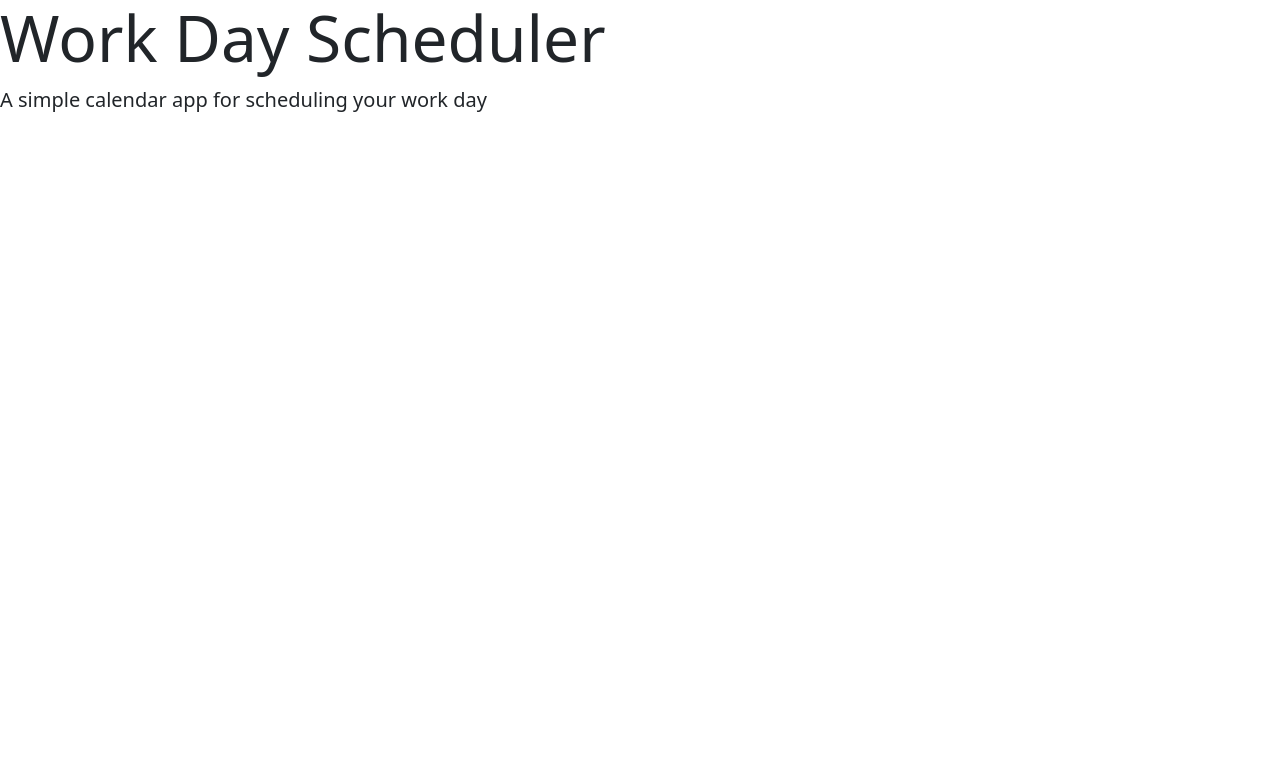
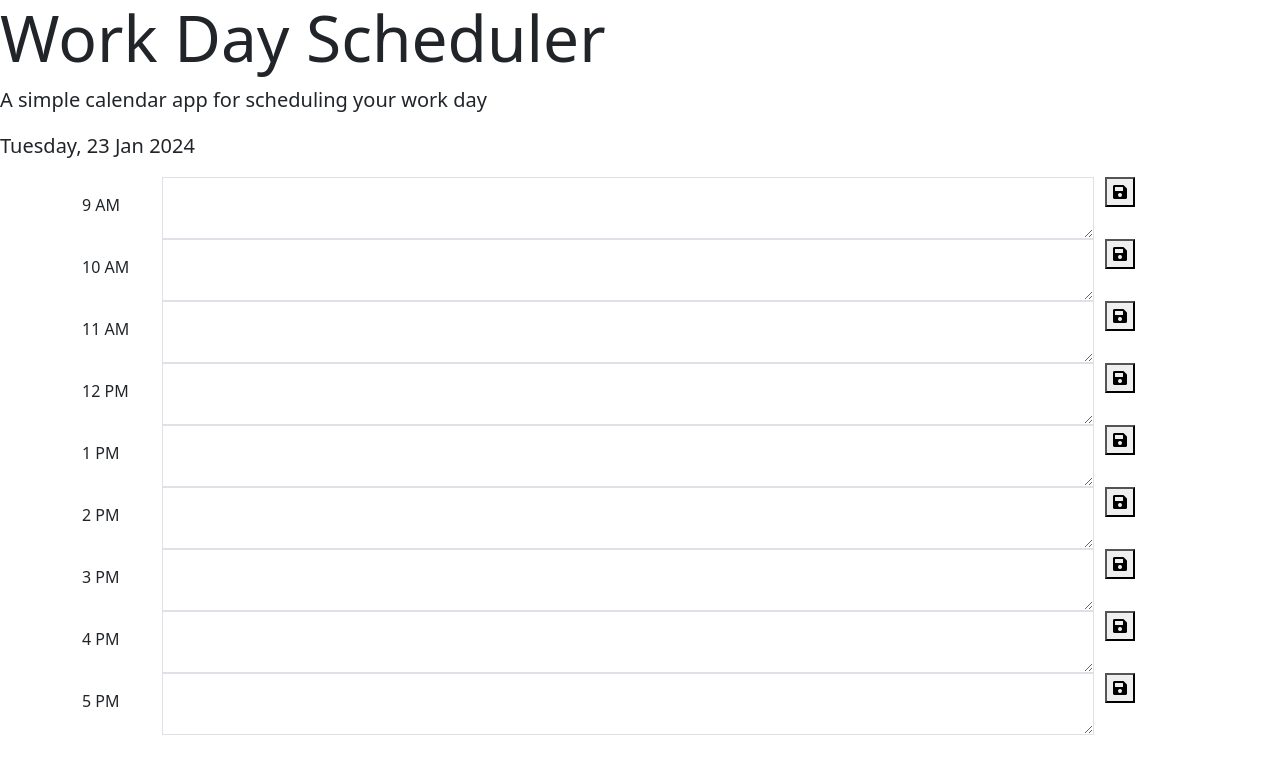
Before and after one commit to AlmasMansuri/Day-Calender, a plain HTML site: page index.html in a window 1280 px wide. Drawn offline with nearby package versions, Linux system fonts and the light colour scheme.

Commit message:
html file moved

```diff
--- a/assets/index.html
+++ b/index.html
@@ -20,7 +20,7 @@
       href="https://fonts.googleapis.com/css?family=Open+Sans&display=swap"
       rel="stylesheet"
     />
-    <link rel="stylesheet" href="style.css" />
+    <link rel="stylesheet" href="assets/css/style.css" />
     <title>Work Day Scheduler</title>
   </head>
 
@@ -35,6 +35,6 @@
     <script src="https://cdnjs.cloudflare.com/ajax/libs/jquery/3.2.1/jquery.min.js"></script>
     <script src="https://cdn.jsdelivr.net/npm/dayjs@1/dayjs.min.js"></script>
     <script src="https://cdn.jsdelivr.net/npm/dayjs@1/plugin/utc.js"></script>
-    <script src="./script.js"></script>
+    <script src="assets/js/script.js"></script>
   </body>
 </html>
```
